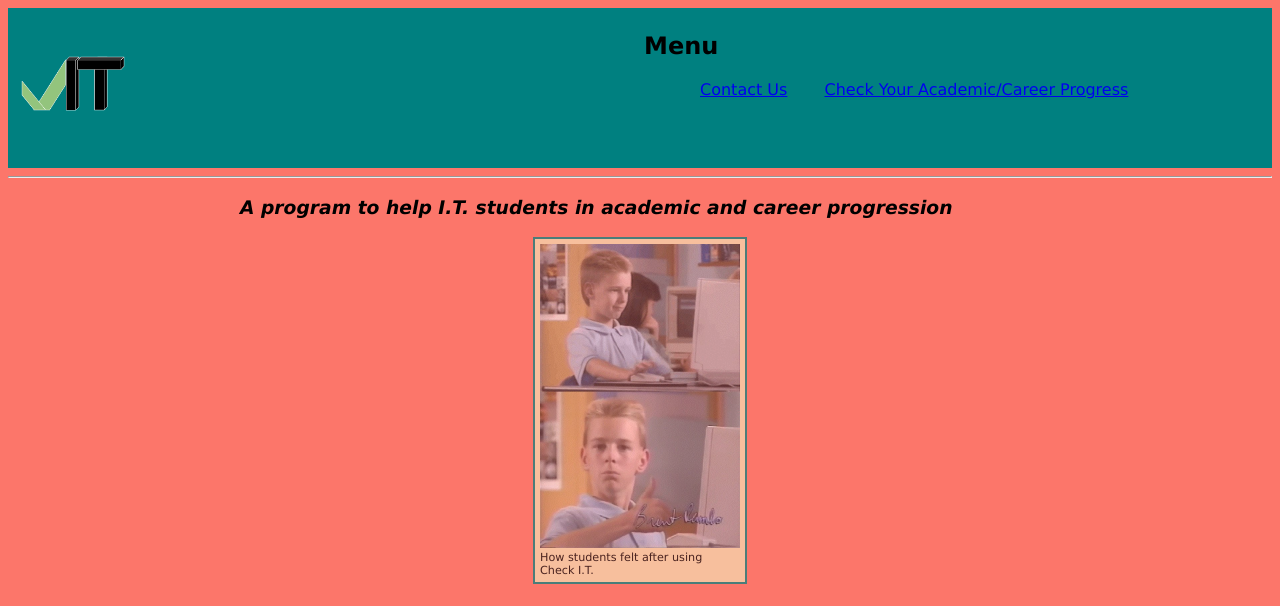
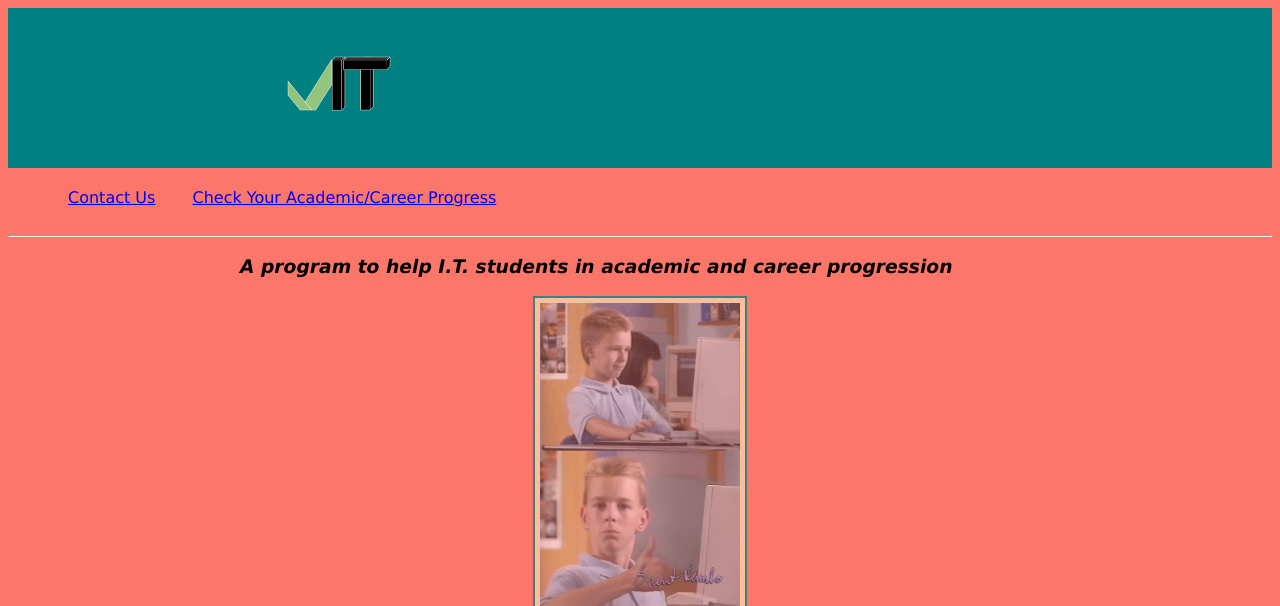
Before and after one commit to DarylleDiego/Assignment01, a PHP site: page / in a window 1280 px wide. Shown: the top 606 px of the page. Run offline with PHP 8.4, Linux system fonts and the light colour scheme.

Commit message:
Logo centering

```diff
--- a/index.html
+++ b/index.html
@@ -17,16 +17,19 @@
 
     <body>
         <header id="content">
-            <h1><img src="images/logo.png" alt="logo" title="Check I.T. logo" width=130 id="logo"></h1>
+            <div class="log"><h1><img src="images/logo.png" alt="logo" title="Check I.T. logo" width=130 class="logo"></h1>
+
+        </header>
+            </div>
             <nav>
-                <h2>Menu</h2>
+
                 <ul>
 
                     <li><a href="contact.html" target="_blank">Contact Us</a></li>
                     <li><a href="sample.html" target="_blank">Check Your Academic/Career Progress</a></li>
                 </ul>
                 </nav>
-        </header>
+
 
 
 
--- a/style/index.css
+++ b/style/index.css
@@ -53,8 +53,32 @@ figure{
     {
         padding: 0.25em;
     }
-    #item{
-        border: 2px solid black;
+
+    .log
+    {
+       width: 100px;
+       margin-left: auto;
+       margin-right: auto;
+
+
+
+    }
+
+    figure
+    {
+        display: grid;
+        grid-template-columns: 1fr;
+        width: 200px;
+        margin-left: auto;
+        margin-right: auto;
+
+        display: block;
+        border: 2px solid teal;
+        background-color: wheat;
+        padding: 5px;
+
+
+        opacity: 0.7;
     }
     h3
     {
@@ -89,6 +113,13 @@ figure{
         list-style: none;
         display: inline;
         margin: 1em;
+    }
+
+
+    .log
+    {
+        position: none;
+
     }
     nav
     {
```
